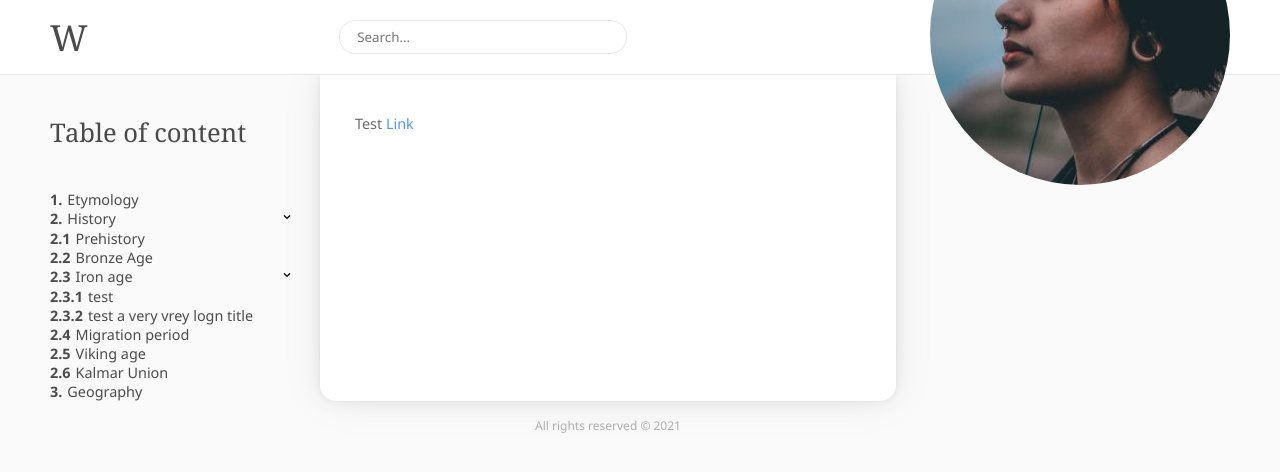
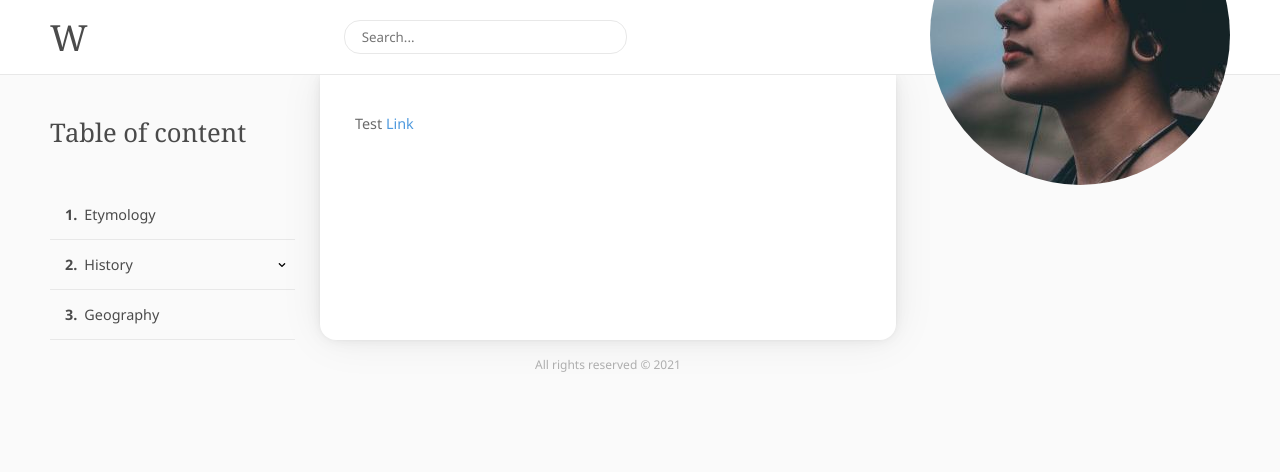
Before and after one commit to MakhnoGK/nextjs-wiki, a Next.js app in the folder client/: page / in a window 1280 px wide. Shown: the top 472 px of the page. Built offline with nearby package versions, Linux system fonts and the light colour scheme.

Commit message:
Article index functionality

```diff
--- a/client/src/components/Tree/TreeNode.tsx
+++ b/client/src/components/Tree/TreeNode.tsx
@@ -1,16 +1,31 @@
-import React from 'react';
+import React, { useState } from 'react';
 import Image from 'next/image';
 
 import { ITreeNode } from 'interfaces/ITree';
 import { Tree } from '.';
 import TreeNodeStyles from '@styles/components/tree/TreeNodeStyles';
 
-const TreeNode: React.FC<ITreeNode> = ({ title, children, topLevel }) => {
+const TreeNode: React.FC<ITreeNode> = ({ title, children, level, index }) => {
+    const [chilrenHidden, setChilrenHidden] = useState<boolean>(true);
+
+    const nestLevel = level?.split('.').length + 1;
     const hasChildren = children ? true : false;
 
+    const handleToggleChildren = () => {
+        if (!hasChildren) return;
+
+        setChilrenHidden((state) => !state);
+    };
+
     return (
-        <TreeNodeStyles topLevel={topLevel}>
-            <div className="titleWrapper">
+        <TreeNodeStyles level={!Number.isNaN(nestLevel) ? nestLevel : 1}>
+            <div className="titleWrapper" onClick={handleToggleChildren}>
+                <span className="level">
+                    {level && `${level}.`}
+                    {index + 1}
+                    {!level && '.'}
+                </span>
+
                 <span className="title">{title}</span>
 
                 {hasChildren && (
@@ -25,7 +40,13 @@ const TreeNode: React.FC<ITreeNode> = ({ title, children, topLevel }) => {
                 )}
             </div>
 
-            {hasChildren && <Tree data={children} topLevel={false} />}
+            {hasChildren && (
+                <Tree
+                    data={children}
+                    level={`${level ? `${level}.` : ''}${index + 1}`}
+                    isHidden={chilrenHidden}
+                />
+            )}
         </TreeNodeStyles>
     );
 };
--- a/client/src/components/Tree/index.tsx
+++ b/client/src/components/Tree/index.tsx
@@ -6,16 +6,17 @@ import { ITree, ITreeNode } from 'interfaces/ITree';
 
 import TreeStyles from '@styles/components/tree/TreeStyles';
 
-export const Tree: React.FC<ITree> = ({ data, topLevel = true }) => {
+export const Tree: React.FC<ITree> = ({ data, level, isHidden = false }) => {
     return (
-        <TreeStyles>
+        <TreeStyles isHidden={isHidden}>
             {data.map((node: ITreeNode, key: number) => {
                 return (
                     <TreeNode
                         key={key}
                         title={node.title}
                         children={node?.children}
-                        topLevel={topLevel}
+                        index={key}
+                        level={level}
                     />
                 );
             })}
--- a/client/src/components/layout/Content/IndexFragment.tsx
+++ b/client/src/components/layout/Content/IndexFragment.tsx
@@ -13,7 +13,13 @@ const index = [
             {
                 title: 'Iron age',
                 children: [
-                    { title: 'test' },
+                    {
+                        title: 'test',
+                        children: [
+                            { title: 'more nested' },
+                            { title: 'more nested' },
+                        ],
+                    },
                     { title: 'test a very vrey logn title' },
                 ],
             },
--- a/client/src/interfaces/ITree.ts
+++ b/client/src/interfaces/ITree.ts
@@ -1,10 +1,12 @@
 export interface ITreeNode {
     title: string;
     children?: ITreeNode[];
-    topLevel?: boolean;
+    level?: string;
+    index?: number;
 }
 
 export interface ITree {
     data: ITreeNode[];
-    topLevel?: boolean;
+    level?: string;
+    isHidden?: boolean;
 }
--- a/client/src/styles/components/tree/TreeNodeStyles.ts
+++ b/client/src/styles/components/tree/TreeNodeStyles.ts
@@ -1,14 +1,12 @@
 import { colors } from '@styles/variables';
 import styled from 'styled-components';
 
-const TreeNodeStyles = styled.li<{ topLevel?: boolean }>`
-    counter-increment: item;
+const TreeNodeStyles = styled.li<{ level?: number }>`
     display: grid;
     grid-template-columns: auto 1fr auto;
     grid-template-rows: repeat(2, auto);
 
     &::before {
-        content: counters(item, '.') '${(props) => (props.topLevel ? '.' : '')}';
         font-weight: bold;
         margin-right: 5px;
         grid-column: 1 / 2;
@@ -21,13 +19,25 @@ const TreeNodeStyles = styled.li<{ topLevel?: boolean }>`
     .titleWrapper {
         grid-column: 2 / 3;
         display: flex;
+        transition: 0.15s ease-in-out;
+        transition-property: background-color;
+        padding: 15px 5px 15px ${(props) => props.level * 15}px;
+        border-bottom: 1px solid ${colors.grayMedium};
 
         &:hover {
+            cursor: pointer;
             background-color: ${colors.grayMedium};
+        }
+
+        .level {
+            font-weight: bold;
+            margin-right: 7px;
         }
 
         .arrow {
             margin-left: auto;
+            display: flex;
+            align-items: center;
         }
     }
 
--- a/client/src/styles/components/tree/TreeStyles.ts
+++ b/client/src/styles/components/tree/TreeStyles.ts
@@ -1,8 +1,7 @@
 import styled from 'styled-components';
 
-const TreeStyles = styled.ol`
-    counter-reset: item;
-    list-style-type: none;
+const TreeStyles = styled.ol<{ isHidden: boolean }>`
+    display: ${(props) => (props.isHidden ? 'none' : 'initial')};
 `;
 
 export default TreeStyles;
--- a/client/src/styles/layout/MainContainer.ts
+++ b/client/src/styles/layout/MainContainer.ts
@@ -2,7 +2,7 @@ import styled from 'styled-components';
 
 const MainContainer = styled.div`
     display: grid;
-    grid-template-columns: 25vw 45vw 30vw;
+    grid-template-columns: 25% 45% 30%;
 `;
 
 export default MainContainer;
--- a/client/src/styles/layout/NavbarContainer.ts
+++ b/client/src/styles/layout/NavbarContainer.ts
@@ -6,7 +6,7 @@ const NavbarContainer = styled.div`
     display: flex;
     align-items: center;
     justify-content: space-between;
-    width: 100vw;
+    width: 100%;
     height: 75px;
     padding: 0 50px 0 50px;
     background: ${colors.white};
@@ -22,8 +22,8 @@ const NavbarContainer = styled.div`
     }
 
     .navbarSearch {
-        width: 45vw;
-        margin: 0 0 0 -4vw;
+        width: 48%;
+        margin: 0 0 0 -4%;
 
         input {
             display: block;
```
Also changed, not shown: 2 other files (tests, documents, lock files or other folders).
